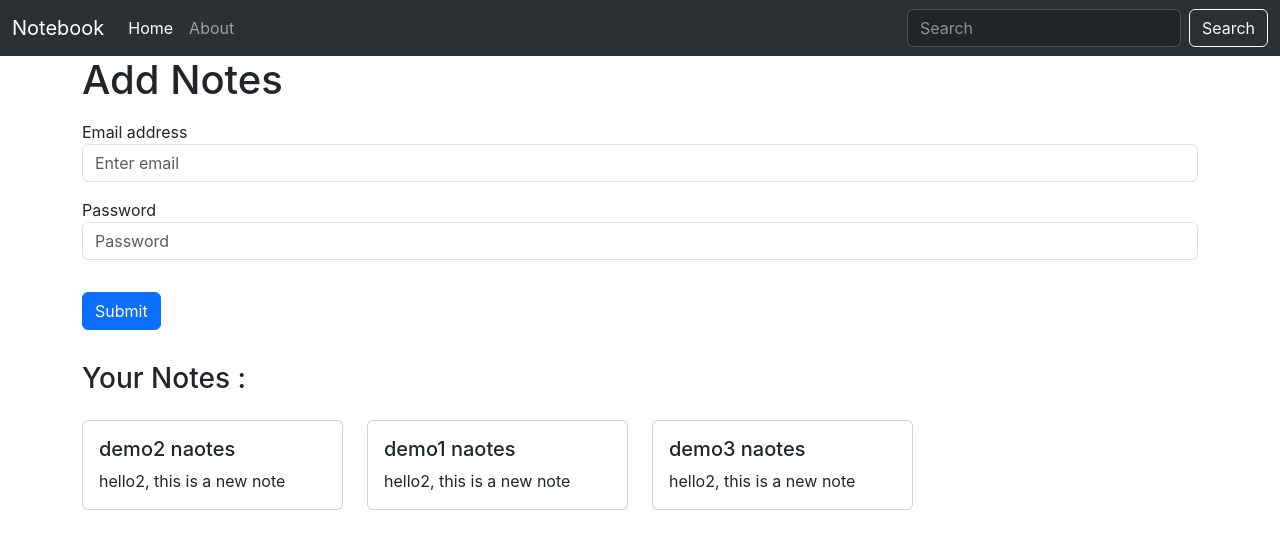
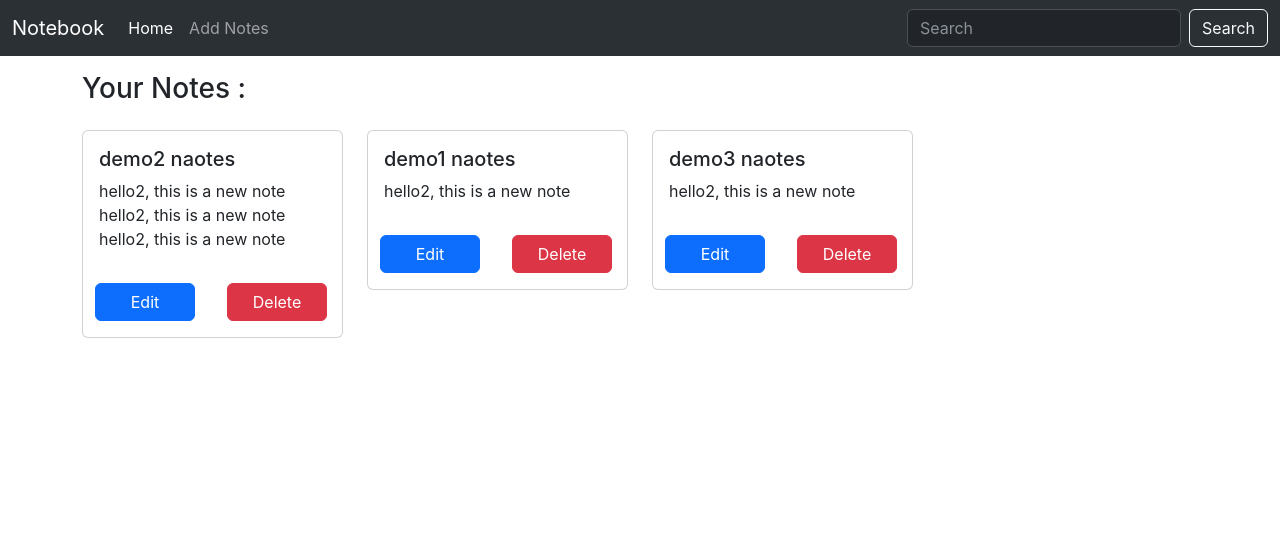
Before and after one commit to VigneshA13/React-Nootbook, a React (Create React App) app: page / in a window 1280 px wide. Shown: the top 548 px of the page. Built offline with nearby package versions, Linux system fonts and the light colour scheme.

Commit message:
Notes are added to the array that is defind in NoteStae.js (insted of API). New notes are not added to the dataBase

```diff
--- a/src/App.js
+++ b/src/App.js
@@ -1,6 +1,6 @@
 import Navbar from "./Components/Navbar";
 import { Routes, Route, useLocation } from "react-router-dom";
-import About from "./Components/About";
+import AddNotes from "./Components/AddNotes";
 import Home from "./Components/Home";
 import NoteState from "./Context/NoteState";
 import { useEffect } from "react";
@@ -17,7 +17,7 @@
 
       <Routes>
         <Route path="/" element={<Home />} />
-        <Route path="/about" element={<About />} />
+        <Route path="/about" element={<AddNotes />} />
       </Routes>
     </NoteState>
   );
--- a/src/Components/About.js
+++ /dev/null
@@ -1,5 +0,0 @@
-import React from "react";
-
-export default function About() {
-  return <div>About </div>;
-}
--- /dev/null
+++ b/src/Components/AddNotes.js
@@ -0,0 +1,66 @@
+import React, { useContext, useState } from "react";
+import NoteContext from "../Context/NoteContext";
+
+export default function AddNotes() {
+  const context = useContext(NoteContext);
+  const { addNotes } = context;
+
+  const [note, setNote] = useState({
+    title: "",
+    tag: "general",
+    description: "",
+  });
+  const submit = (e) => {
+    e.preventDefault();
+    addNotes(note.title, note.description, note.tag);
+  };
+  const onchange = (e) => {
+    setNote({ ...note, [e.target.name]: e.target.value });
+  };
+  return (
+    <div className="container">
+      <h1>Add Notes</h1>
+      <form className="my-3">
+        <div className="form-group">
+          <label htmlFor="title">Title</label>
+          <input
+            type="text"
+            className="form-control"
+            id="title"
+            name="title"
+            aria-describedby="emailHelp"
+            placeholder="Enter title"
+            onChange={onchange}
+          />
+        </div>
+        <div className="form-group my-3">
+          <label htmlFor="tag">Tag</label>
+          <input
+            type="text"
+            className="form-control"
+            id="tag"
+            name="tag"
+            placeholder="Enter tag"
+            onChange={onchange}
+          />
+        </div>
+
+        <div className="form-group my-3">
+          <label htmlFor="description">Description</label>
+          <input
+            type="text"
+            className="form-control"
+            id="description"
+            name="description"
+            placeholder="Enter description"
+            onChange={onchange}
+          />
+        </div>
+
+        <button type="submit" className="btn btn-primary my-3" onClick={submit}>
+          Submit
+        </button>
+      </form>
+    </div>
+  );
+}
--- a/src/Components/Home.js
+++ b/src/Components/Home.js
@@ -4,32 +4,6 @@
 const Home = () => {
   return (
     <div className="container">
-      <h1>Add Notes</h1>
-      <form className="my-3">
-        <div className="form-group">
-          <label htmlFor="exampleInputEmail1">Email address</label>
-          <input
-            type="email"
-            className="form-control"
-            id="exampleInputEmail1"
-            aria-describedby="emailHelp"
-            placeholder="Enter email"
-          />
-        </div>
-        <div className="form-group my-3">
-          <label htmlFor="exampleInputPassword1">Password</label>
-          <input
-            type="password"
-            className="form-control"
-            id="exampleInputPassword1"
-            placeholder="Password"
-          />
-        </div>
-
-        <button type="submit" className="btn btn-primary my-3">
-          Submit
-        </button>
-      </form>
       <Notes />
     </div>
   );
--- a/src/Components/Navbar.js
+++ b/src/Components/Navbar.js
@@ -29,7 +29,7 @@
             </li>
             <li className="nav-item">
               <NavLink className="nav-link" to="/about">
-                About
+                Add Notes
               </NavLink>
             </li>
           </ul>
--- a/src/Components/NoteItem.js
+++ b/src/Components/NoteItem.js
@@ -3,11 +3,25 @@
 const NoteItem = (props) => {
   let { note } = props;
   return (
-    <div className="col-md-3">
+    <div className="col-md-3 ">
       <div className="card my-3">
         <div className="card-body">
           <h5 className="card-title">{note.title}</h5>
           <p className="card-text">{note.description}</p>
+        </div>
+        <div className="row">
+          <a
+            href="/"
+            className="btn btn-primary mx-4 my-3"
+            style={{ width: "100px" }}>
+            Edit
+          </a>
+          <a
+            href="/"
+            className="btn btn-danger mx-2 my-3"
+            style={{ width: "100px" }}>
+            Delete
+          </a>
         </div>
       </div>
     </div>
--- a/src/Components/Notes.js
+++ b/src/Components/Notes.js
@@ -4,7 +4,7 @@
 
 const Notes = () => {
   const context = useContext(NoteContext);
-  const { notes, setNotes } = context;
+  const { notes } = context;
   return (
     <div className="row my-3">
       <h3>Your Notes : </h3>
--- a/src/Context/NoteState.js
+++ b/src/Context/NoteState.js
@@ -7,7 +7,8 @@
       _id: "647b07e4bfdfe867f28e1590",
       user: "64782bdadcbbf339f1ac05ed",
       title: "demo2 naotes",
-      description: "hello2, this is a new note",
+      description:
+        "hello2, this is a new note hello2, this is a new note hello2, this is a new note ",
       tag: "test2",
       date: "2023-06-03T09:29:08.087Z",
       __v: 0,
@@ -34,8 +35,29 @@
 
   const [notes, setNotes] = useState(notesInitial);
 
+  //Add notes
+  const addNotes = (title, description, tag) => {
+    console.log("Adding note");
+    let note = {
+      _id: "647b07e4bfdfe867f28e1594",
+      user: "64782bdadcbbf339f1ac05ed",
+      title: title,
+      description: description,
+      tag: tag,
+      date: "2023-06-03T09:29:08.849Z",
+      __v: 0,
+    };
+    setNotes(notes.concat(note));
+  };
+
+  //Delete a notes
+  const deleteNotes = () => {};
+
+  //Edit a notes
+  const editNotes = () => {};
+
   return (
-    <NoteContext.Provider value={{ notes, setNotes }}>
+    <NoteContext.Provider value={{ notes, addNotes, deleteNotes, editNotes }}>
       {props.children}
     </NoteContext.Provider>
   );
```
